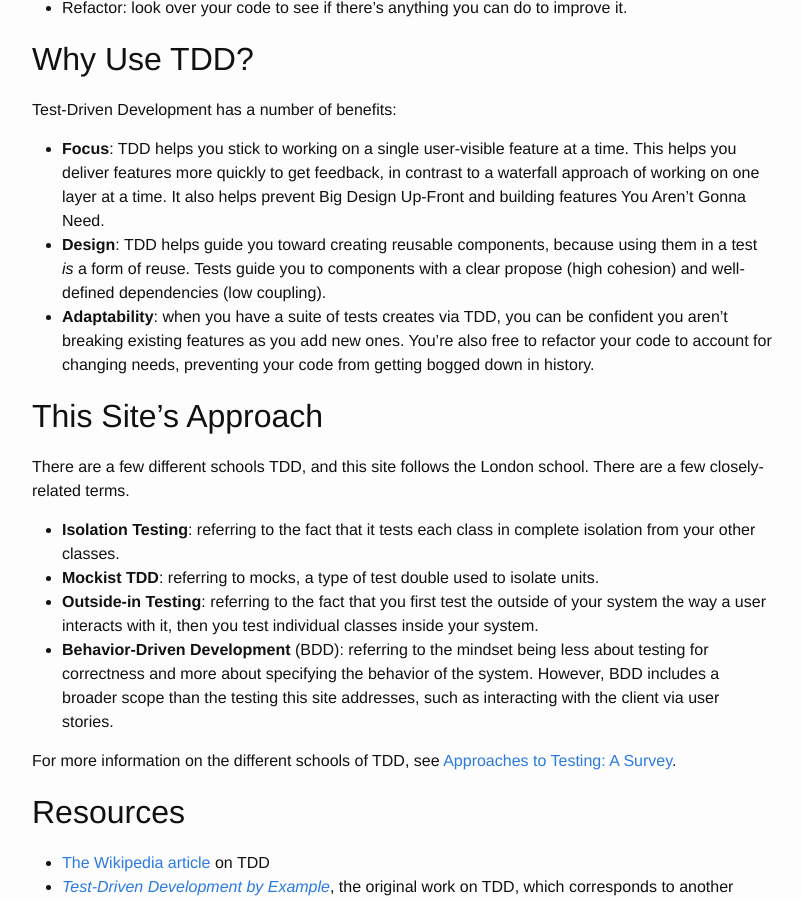
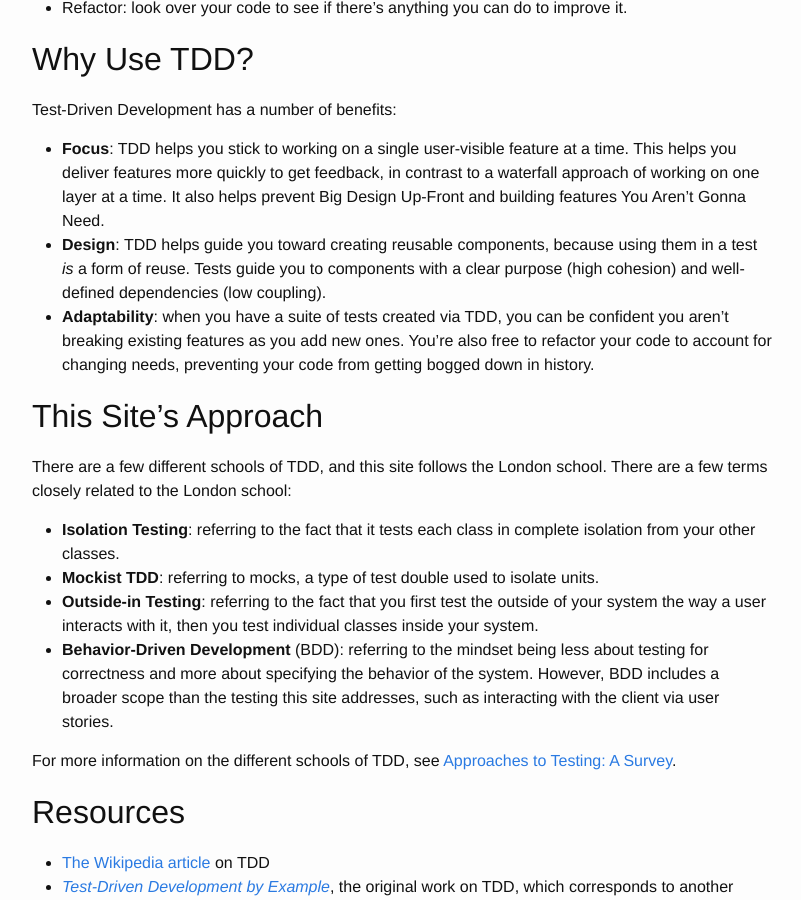
Before and after one commit to learn-tdd-in/learntdd.in, a Jekyll site: the page built from what-is-tdd.md, in a window 1280 px wide and 900 px high, scrolled down 318 px. Shown: the whole window, without its empty margins (238-1039 px from the left). Built offline with Jekyll 4.4.1, drawn with Linux system fonts in a browser that asks for light colours.

Commit message:
Fix typos

```diff
--- a/what-is-tdd.md
+++ b/what-is-tdd.md
@@ -15,12 +15,12 @@ The order of steps is usually described is:
 Test-Driven Development has a number of benefits:
 
 - **Focus**: TDD helps you stick to working on a single user-visible feature at a time. This helps you deliver features more quickly to get feedback, in contrast to a waterfall approach of working on one layer at a time. It also helps prevent Big Design Up-Front and building features You Aren't Gonna Need.
-- **Design**: TDD helps guide you toward creating reusable components, because using them in a test *is* a form of reuse. Tests guide you to components with a clear propose (high cohesion) and well-defined dependencies (low coupling).
-- **Adaptability**: when you have a suite of tests creates via TDD, you can be confident you aren't breaking existing features as you add new ones. You're also free to refactor your code to account for changing needs, preventing your code from getting bogged down in history.
+- **Design**: TDD helps guide you toward creating reusable components, because using them in a test *is* a form of reuse. Tests guide you to components with a clear purpose (high cohesion) and well-defined dependencies (low coupling).
+- **Adaptability**: when you have a suite of tests created via TDD, you can be confident you aren't breaking existing features as you add new ones. You're also free to refactor your code to account for changing needs, preventing your code from getting bogged down in history.
 
 ## This Site's Approach
 
-There are a few different schools TDD, and this site follows the London school. There are a few closely-related terms.
+There are a few different schools of TDD, and this site follows the London school. There are a few terms closely related to the London school:
 
 - **Isolation Testing**: referring to the fact that it tests each class in complete isolation from your other classes.
 - **Mockist TDD**: referring to mocks, a type of test double used to isolate units.
```
